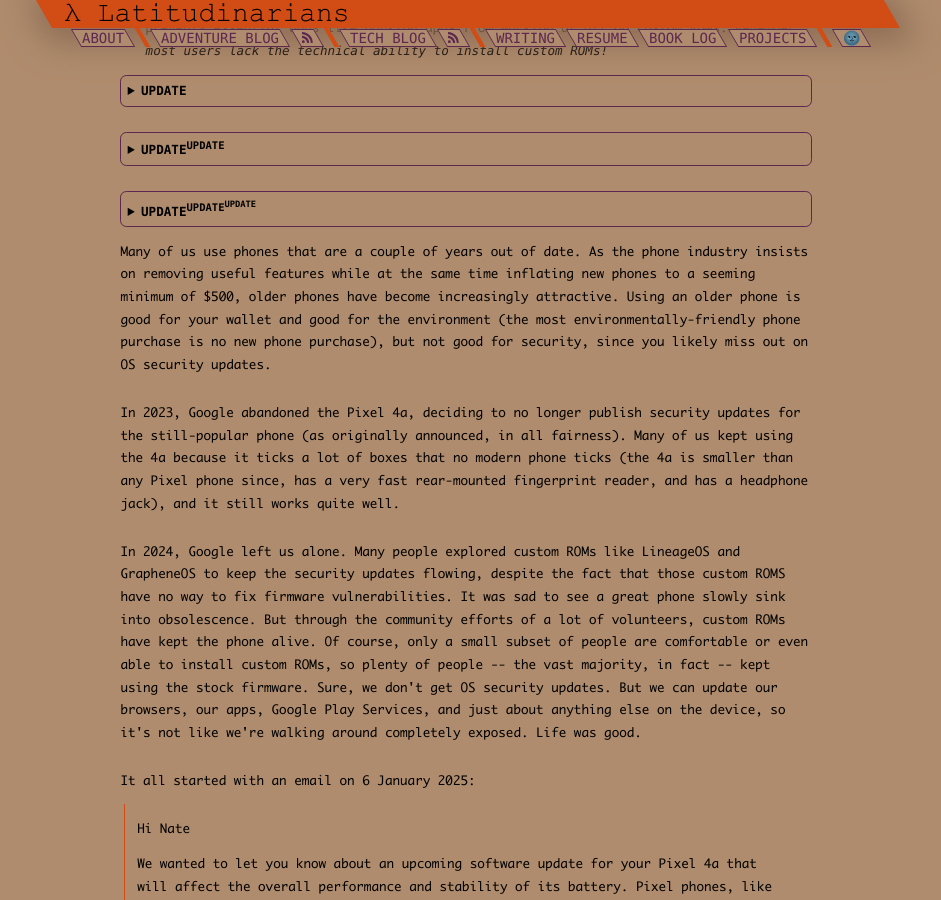
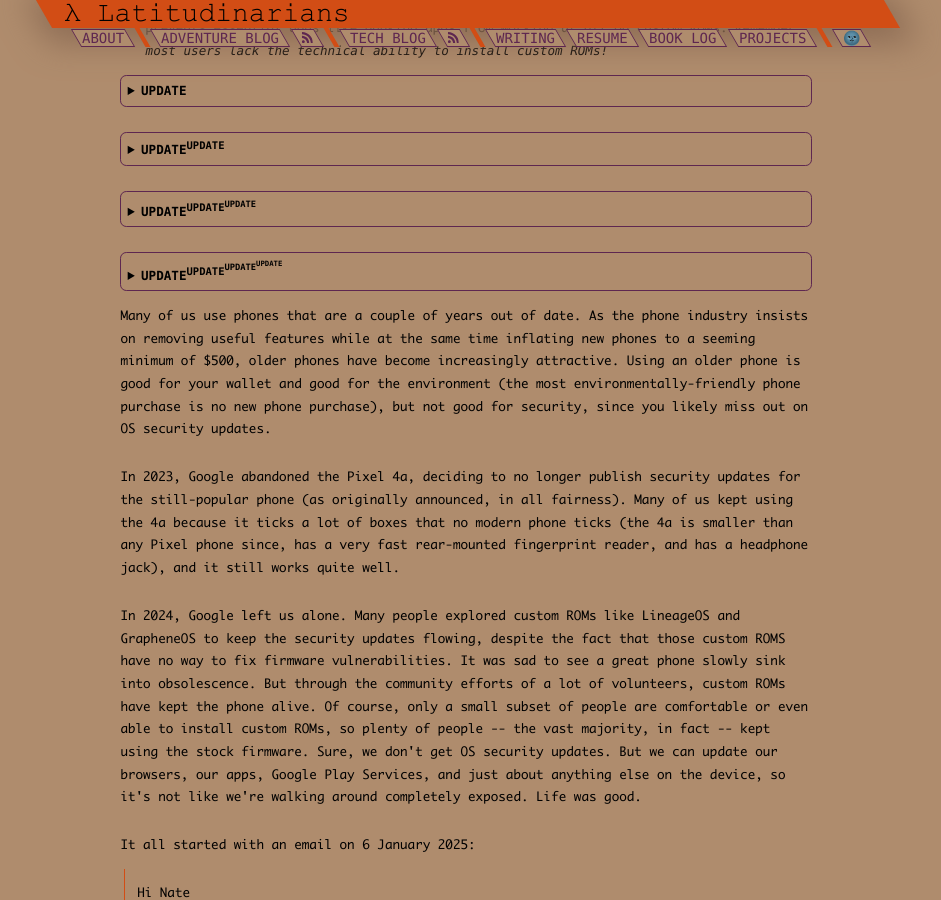
Before and after one commit to nathan-contino/nathan-contino.github.io, a Jekyll site: the page built from _posts/techblog/2025-01-09-the-day-google-killed-the-pixel-4a.md, in a window 1280 px wide and 900 px high, scrolled down 581 px. Shown: the whole window, without its empty margins (174-1115 px from the left). Built offline with Jekyll 4.4.1, drawn with Linux system fonts in a browser that asks for light colours.

Commit message:
this sucks

```diff
--- a/_posts/techblog/2025-01-09-the-day-google-killed-the-pixel-4a.md
+++ b/_posts/techblog/2025-01-09-the-day-google-killed-the-pixel-4a.md
@@ -101,6 +101,34 @@
 <blockquote>
 	You can tell which battery you have physically by the number next to the QR code. 8230015901 is ATL (good) and 8230020501 is LSN (bad). If you're replacing your battery, make sure it's ATL.
 </blockquote>
+
+
+</details>
+
+<p>
+</p>
+
+<details>
+	<summary><strong>UPDATE<sup>UPDATE<sup>UPDATE<sup>UPDATE</sup></sup></sup></strong></summary>
+
+
+<p>
+30 January 2025, <a href="https://old.reddit.com/r/Pixel4a/comments/1id6zw8/attention_google_customer_service_said_device/">Google support reps seem to think un-updated phones like mine will be remotely factory reset with no warning today to force the update</a>. The screenshotted support conversation reads:
+</p>
+
+<blockquote>
+We understand the battery issue that you're referring to right now. Each Impacted Devices and eligible customers must manually update their device's firmware once it is available in January 2025. If they don't update the firmware on January 30, 2025, the device will experience a factory reset and the customer will need to set up their device again.
+During that setup process, the new firmware will install on their device.
+</blockquote>
+
+<p>
+Let me remind you that this is far worse than the iPhone BatteryGate scandal, where Apple downclocked CPUs to keep underperforming older batteries from powering down the phone under heavy loads. Google has kneecapped completely workable phones without fessing up to the actual problem (which appears to be a very real risk of fires or explosion from the batteries, based on their aggressive stance). $50 reimbursement is only available in a few countries, and only through an exploitative third party that requires invasive personal data like your Social Security number. Their $100 discount has serious strings attached and takes weeks to become available. Batteries are out of stock at many repair places, and you might get charged $90 for a screen repair if they break it. And mail-in repair requires you to go without your phone for 2 weeks.
+</p>
+
+<p>
+This sucks.
+</p>
+
 
 
 </details>
```
